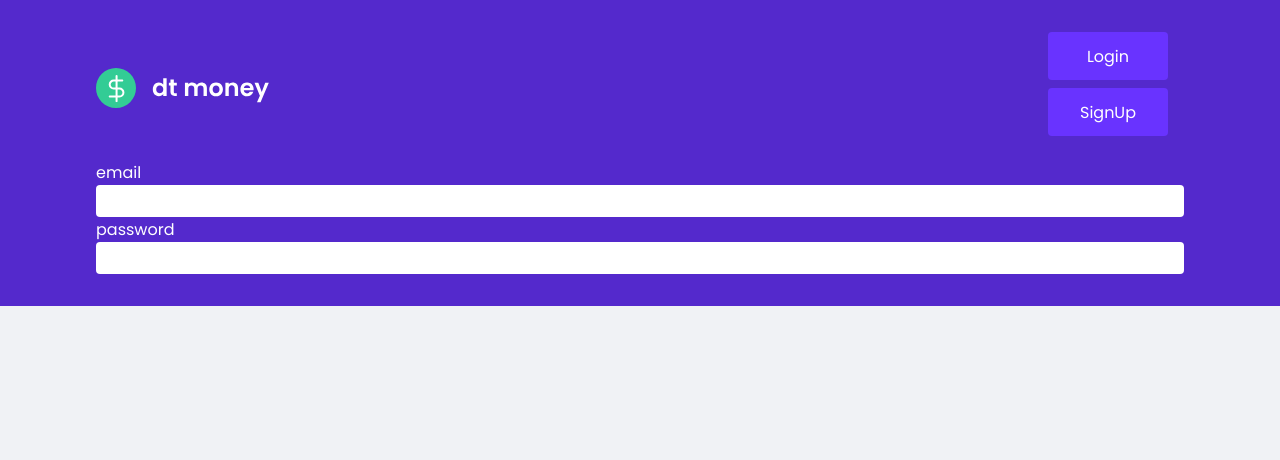
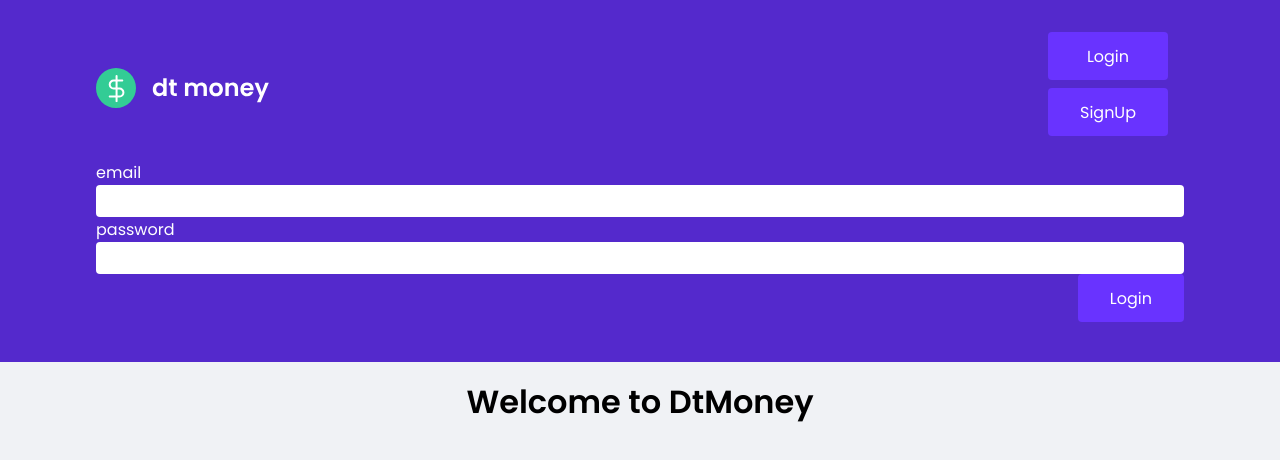
Before and after one commit to lghiggino/50_-_Ignite, a React (Create React App) app in the folder React/02-dt-money/: page / in a window 1280 px wide. Both pictures are taken after a click on the button "Login". Shown: the top 460 px of the page. Built offline with nearby package versions, Linux system fonts and the light colour scheme.

Commit message:
LoginHeader login and register logic + axios.post

```diff
--- a/React/02-dt-money/src/App.tsx
+++ b/React/02-dt-money/src/App.tsx
@@ -13,7 +13,13 @@ export function App() {
       <Global styles={GlobalStyles} />
 
       {!user &&
-          <LoginHeader/>
+        <>
+          <LoginHeader setUser={setUser} />
+          <div>
+            <h1 style={{textAlign: 'center'}}>Welcome to DtMoney</h1>
+          </div>
+        </>
+
       }
 
       {user &&
--- a/React/02-dt-money/src/components/LoginHeader/LoginHeader.styles.ts
+++ b/React/02-dt-money/src/components/LoginHeader/LoginHeader.styles.ts
@@ -57,7 +57,28 @@ export const FormSection = styled.section`
             border-radius: 0.25rem;
             height: 2rem;
             background-color: #fff;
-            color: var(--blue)
+            color: var(--blue);
+            outline: none;
+        }
+
+
+        button {
+            font-size: 1rem;
+            color: #fff;
+            background-color: var(--blue-light);
+            border: 0;
+            padding: 0 2rem;
+            border-radius: 0.25rem;
+            height: 3rem;
+            margin-bottom: 0.5rem;
+            max-width: 12rem;
+            align-self: flex-end;
+
+            transition: filter 0.2s;
+
+            &:hover{
+                filter: brightness(0.9);
+            }
         }
     }
 `
--- a/React/02-dt-money/src/components/LoginHeader/LoginHeader.tsx
+++ b/React/02-dt-money/src/components/LoginHeader/LoginHeader.tsx
@@ -1,14 +1,65 @@
-import { useState } from 'react'
+import axios from 'axios'
+import { create } from 'domain'
+import { useEffect, useState, FormEvent } from 'react'
 import logoImg from '../../assets/logo.svg'
 import { Container, Content, FormSection } from './LoginHeader.styles'
 
-export function LoginHeader() {
+export function LoginHeader({setUser}: any) {
     const [loginFormVisible, setLoginFormVisible] = useState(false)
     const [signupFormVisible, setSignupFormVisible] = useState(false)
     const [email, setEmail] = useState("")
     const [password, setPassword] = useState("")
     const [confirmPassword, setConfirmPassword] = useState("")
     const [phone, setPhone] = useState("")
+    const [userToken, setUserToken] = useState("")
+
+    async function userlogin(ev: FormEvent) {
+        ev.preventDefault()
+        try {
+            const { data } = await axios.post('http://localhost:3333/login', {
+                email,
+                password
+            })
+            const userToken = data
+            setUserToken(userToken)
+            localStorage.setItem("@userToken", userToken)
+            setUser(true)
+        } catch (error) {
+            console.log(error)
+        }
+    }
+
+    async function createNewUser(ev: FormEvent) {
+        ev.preventDefault()
+
+        if (password !== confirmPassword) {
+            alert("Password must match")
+        }
+
+        if (!email) {
+            alert("Email is required")
+        }
+
+        if (!phone) {
+            alert("Phone is required")
+        }
+        try {
+            const { data } = await axios.post('http://localhost:3333/createuser', {
+                firstname: "",
+                lastname: "",
+                password,
+                email,
+                phonenumber: phone
+            })
+            const createdUser = data
+            console.log(createdUser)
+            alert(`Seja bem vindo(a) ${createdUser.data.email}. Favor realizar login`)
+            setConfirmPassword("")
+            setPhone("")
+        } catch (error) {
+            console.log(error)
+        }
+    }
 
     return (
         <Container>
@@ -51,6 +102,13 @@ export function LoginHeader() {
                             value={password}
                             onChange={(ev) => setPassword(ev.target.value)}
                         />
+
+                        <button
+                            type="submit"
+                            onClick={(ev) => { userlogin(ev) }}
+                        >
+                            Login
+                        </button>
                     </form>
                 }
 
@@ -83,6 +141,13 @@ export function LoginHeader() {
                             value={phone}
                             onChange={(ev) => setPhone(ev.target.value)}
                         />
+
+                        <button
+                            type="submit"
+                            onClick={(ev) => { createNewUser(ev) }}
+                        >
+                            Register
+                        </button>
                     </form>
                 }
             </FormSection>
```
